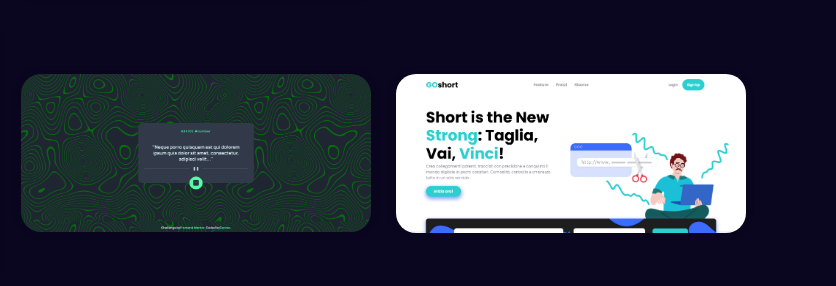
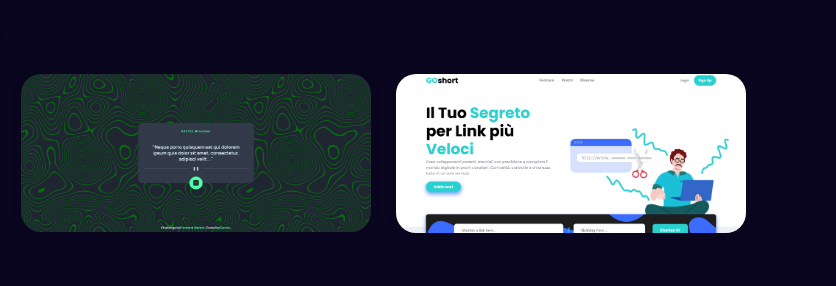
Before and after one commit to carvso/Portfolio_HireMe, a plain HTML site: page index.html in a window 1280 px wide. Shown: the part 2884-3170 px from the top of the page, 444-1280 px from the left. Drawn offline with nearby package versions, Linux system fonts and the light colour scheme.

Commit message:
Update index.html

```diff
--- a/index.html
+++ b/index.html
@@ -217,7 +217,7 @@
                 </div>
             </div>
             <div class="portfolio-box">
-                <img src="images/GoShort.png" alt="">
+                <img src="images/GoShort_heroIMG.png" alt="">
 
                 <div class="portfolio-layer">
                     <h4>Url shortener</h4>
```
